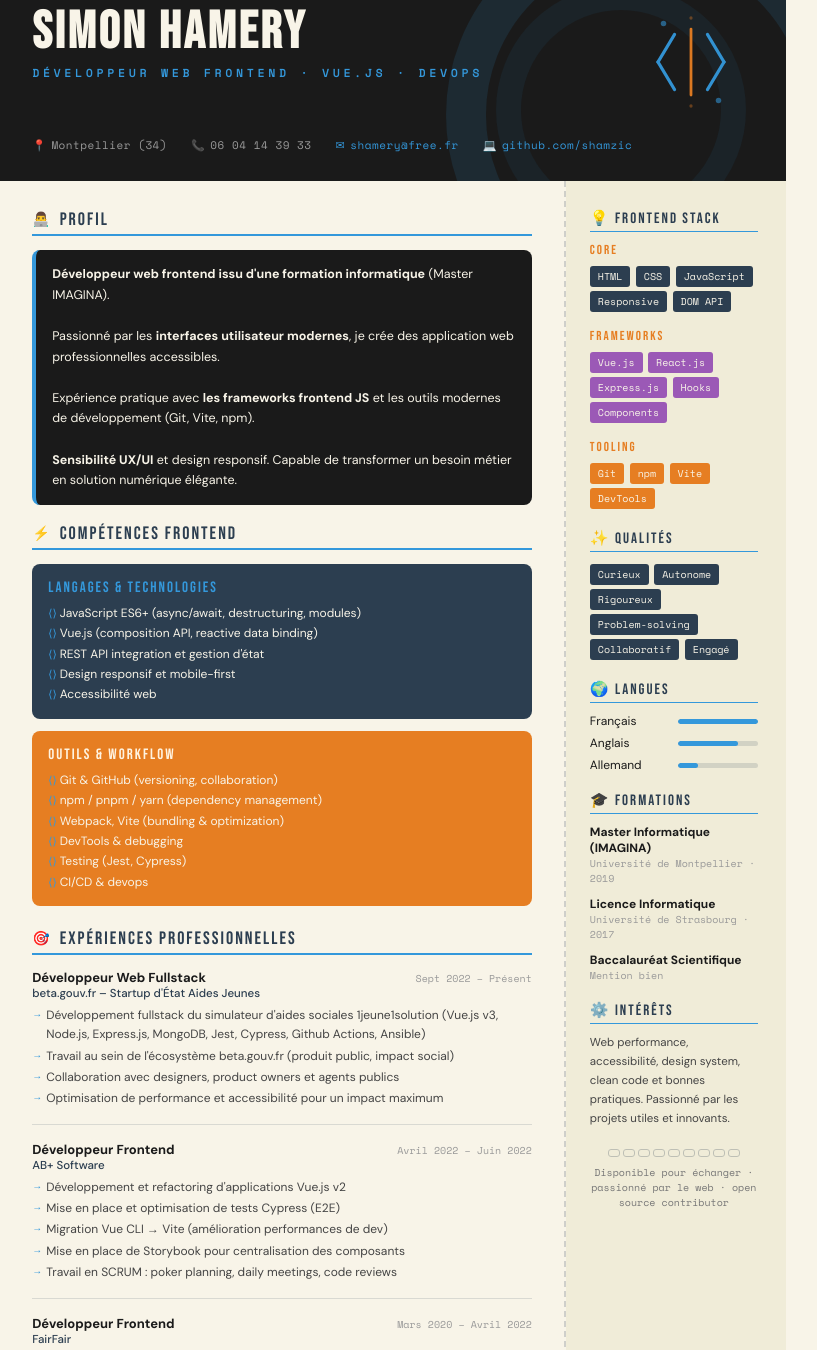
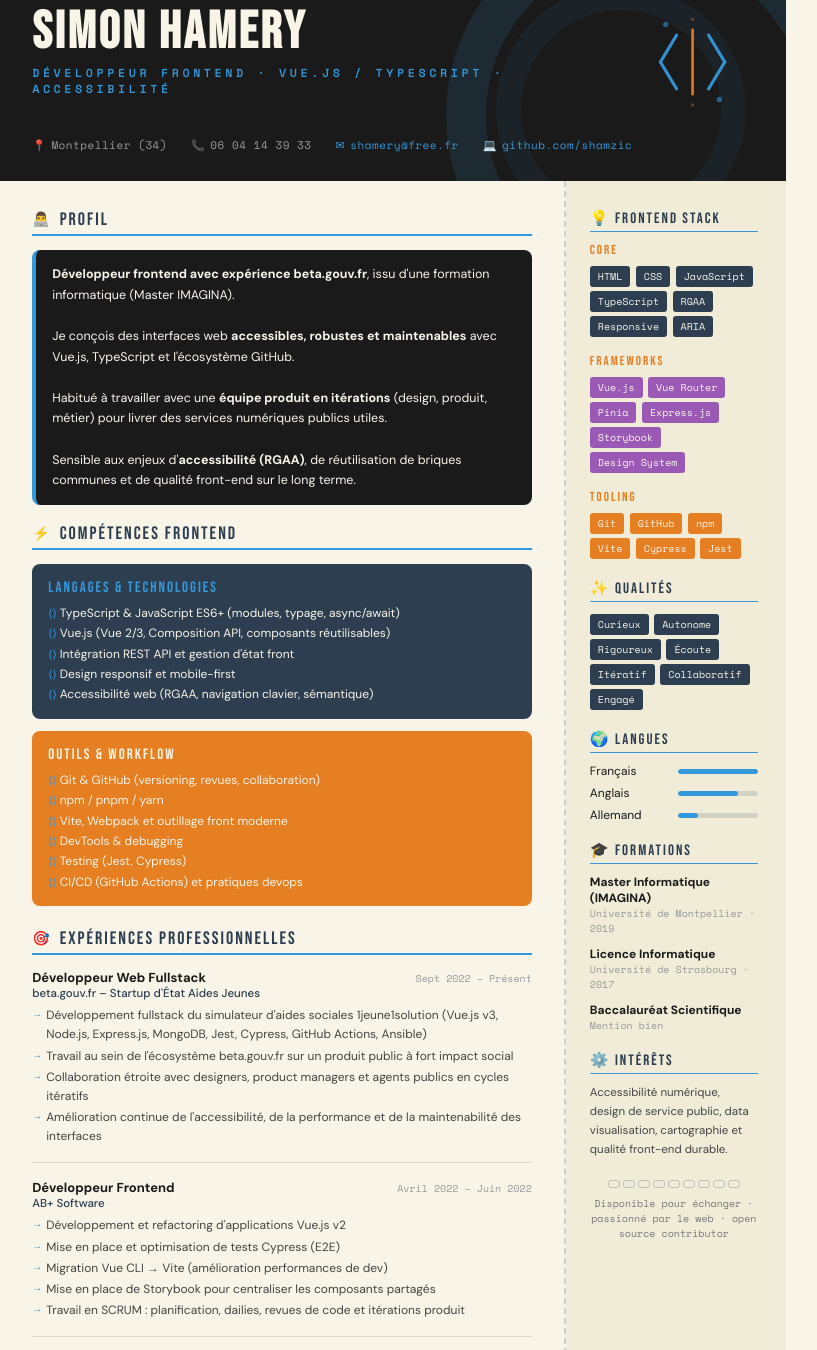
Before and after one commit to Shamzic/CVs, a plain HTML site: page cv_developpeur_frontend.html in a window 1280 px wide. Shown: the part 25-1375 px from the top of the page, without its empty margins (251-1068 px from the left). Drawn offline with nearby package versions, Linux system fonts and the light colour scheme.

Commit message:
feat: mise à jour du CV avec des descriptions plus précises et ajout de nouvelles compétences

```diff
--- a/cv_developpeur_frontend.html
+++ b/cv_developpeur_frontend.html
@@ -3,7 +3,7 @@
 <head>
 <meta charset="UTF-8">
 <meta name="viewport" content="width=device-width, initial-scale=1.0">
-<title>CV Simon Hamery – Développeur Web Frontend</title>
+<title>CV Simon Hamery – Développeur Frontend Vue.js / TypeScript</title>
 <style>
   @import url('https://fonts.googleapis.com/css2?family=Bebas+Neue&family=DM+Sans:wght@300;400;500;700&family=Space+Mono&display=swap');
 
@@ -378,7 +378,7 @@
   <div class="header-top">
     <div class="header-name">
       <h1>Simon Hamery</h1>
-      <h2>Développeur Web Frontend · Vue.js · devops</h2>
+      <h2>Développeur Frontend · Vue.js / TypeScript · Accessibilité</h2>
     </div>
     <!-- Code Icon SVG -->
     <svg class="code-icon" viewBox="0 0 100 100" fill="none" xmlns="http://www.w3.org/2000/svg">
@@ -417,10 +417,10 @@
 
     <div class="section-title" style="margin-top:0"><span class="icon">👨‍💻</span> Profil</div>
     <div class="profil-block">
-      <strong>Développeur web frontend issu d'une formation informatique</strong> (Master IMAGINA).<br><br>
-      Passionné par les <strong>interfaces utilisateur modernes</strong>, je crée des application web professionnelles accessibles.<br><br>
-      Expérience pratique avec <strong>les frameworks frontend JS</strong> et les outils modernes de développement (Git, Vite, npm).<br><br>
-      <strong>Sensibilité UX/UI</strong> et design responsif. Capable de transformer un besoin métier en solution numérique élégante.
+      <strong>Développeur frontend avec expérience beta.gouv.fr</strong>, issu d'une formation informatique (Master IMAGINA).<br><br>
+      Je conçois des interfaces web <strong>accessibles, robustes et maintenables</strong> avec Vue.js, TypeScript et l'écosystème GitHub.<br><br>
+      Habitué à travailler avec une <strong>équipe produit en itérations</strong> (design, produit, métier) pour livrer des services numériques publics utiles.<br><br>
+      Sensible aux enjeux d'<strong>accessibilité (RGAA)</strong>, de réutilisation de briques communes et de qualité front-end sur le long terme.
     </div>
 
     <!-- HIGHLIGHT COMPÉTENCES FRONTEND -->
@@ -428,22 +428,22 @@
     <div class="highlight-box">
       <div class="hl-title">Langages & Technologies</div>
       <ul>
-        <li>JavaScript ES6+ (async/await, destructuring, modules)</li>
-        <li>Vue.js (composition API, reactive data binding)</li>
-        <li>REST API integration et gestion d'état</li>
+        <li>TypeScript & JavaScript ES6+ (modules, typage, async/await)</li>
+        <li>Vue.js (Vue 2/3, Composition API, composants réutilisables)</li>
+        <li>Intégration REST API et gestion d'état front</li>
         <li>Design responsif et mobile-first</li>
-        <li>Accessibilité web</li>
+        <li>Accessibilité web (RGAA, navigation clavier, sémantique)</li>
       </ul>
     </div>
     <div class="highlight-box" style="background: #E67E22; margin-top: -4px;">
       <div class="hl-title" style="color: #FFF3E0;">Outils & Workflow</div>
       <ul>
-        <li>Git & GitHub (versioning, collaboration)</li>
-        <li>npm / pnpm / yarn (dependency management)</li>
-        <li>Webpack, Vite (bundling & optimization)</li>
+        <li>Git & GitHub (versioning, revues, collaboration)</li>
+        <li>npm / pnpm / yarn</li>
+        <li>Vite, Webpack et outillage front moderne</li>
         <li>DevTools & debugging</li>
         <li>Testing (Jest, Cypress)</li>
-        <li>CI/CD & devops</li>
+        <li>CI/CD (GitHub Actions) et pratiques devops</li>
       </ul>
     </div>
 
@@ -459,10 +459,10 @@
         <div class="exp-date">Sept 2022 – Présent</div>
       </div>
       <ul class="exp-desc">
-        <li>Développement fullstack du simulateur d'aides sociales 1jeune1solution (Vue.js v3, Node.js, Express.js, MongoDB, Jest, Cypress, Github Actions, Ansible)</li>
-        <li>Travail au sein de l'écosystème beta.gouv.fr (produit public, impact social)</li>
-        <li>Collaboration avec designers, product owners et agents publics</li>
-        <li>Optimisation de performance et accessibilité pour un impact maximum</li>
+        <li>Développement fullstack du simulateur d'aides sociales 1jeune1solution (Vue.js v3, Node.js, Express.js, MongoDB, Jest, Cypress, GitHub Actions, Ansible)</li>
+        <li>Travail au sein de l'écosystème beta.gouv.fr sur un produit public à fort impact social</li>
+        <li>Collaboration étroite avec designers, product managers et agents publics en cycles itératifs</li>
+        <li>Amélioration continue de l'accessibilité, de la performance et de la maintenabilité des interfaces</li>
       </ul>
     </div>
 
@@ -478,8 +478,8 @@
         <li>Développement et refactoring d'applications Vue.js v2</li>
         <li>Mise en place et optimisation de tests Cypress (E2E)</li>
         <li>Migration Vue CLI → Vite (amélioration performances de dev)</li>
-        <li>Mise en place de Storybook pour centralisation des composants</li>
-        <li>Travail en SCRUM : poker planning, daily meetings, code reviews</li>
+        <li>Mise en place de Storybook pour centraliser les composants partagés</li>
+        <li>Travail en SCRUM : planification, dailies, revues de code et itérations produit</li>
       </ul>
     </div>
 
@@ -547,10 +547,10 @@
     <div style="background: linear-gradient(135deg, #1A1A1A 0%, #2C3E50 100%); border-radius: 8px; padding: 14px 16px; border-left: 4px solid var(--cyan); margin-bottom: 4px;">
       <div style="font-family:'Bebas Neue';font-size:14px;letter-spacing:2px;color:var(--cyan);margin-bottom:8px;">En quête de sens & impact</div>
       <ul class="exp-desc" style="color: #ccc; margin-top: 0;">
-        <li style="color:#ccc">Contribué à des projets web favorisant <strong>mobilité douce</strong> et <strong>économie sociale</strong></li>
-        <li style="color:#ccc">Intéressé par les projets avec <strong>impact social ou environnemental</strong></li>
-        <li style="color:#ccc">Équilibre entre <strong>passion technique</strong> et <strong>contribution significative</strong></li>
-        <li style="color:#ccc"><strong>Curieux</strong> : self-learner, toujours à jour avec l'écosystème frontend moderne</li>
+        <li style="color:#ccc">Motivé par les produits de <strong>service public numérique</strong> et la réutilisation de données ouvertes</li>
+        <li style="color:#ccc">Appétence pour la <strong>data visualisation accessible</strong> (cartographie, graphiques lisibles, alternatives textuelles)</li>
+        <li style="color:#ccc">Intéressé par les projets avec <strong>impact social</strong> et les enjeux d'accessibilité tous handicaps</li>
+        <li style="color:#ccc"><strong>Curieux et autonome</strong> : amélioration continue, qualité front-end et partage des bonnes pratiques</li>
       </ul>
     </div>
 
@@ -566,23 +566,28 @@
       <div class="skill-tag">HTML</div>
       <div class="skill-tag">CSS</div>
       <div class="skill-tag">JavaScript</div>
+      <div class="skill-tag">TypeScript</div>
+      <div class="skill-tag">RGAA</div>
       <div class="skill-tag">Responsive</div>
-      <div class="skill-tag">DOM API</div>
+      <div class="skill-tag">ARIA</div>
     </div>
     <div class="skill-category">
       <div class="skill-cat-title">Frameworks</div>
       <div class="skill-tag accent">Vue.js</div>
-      <div class="skill-tag accent">React.js</div>
+      <div class="skill-tag accent">Vue Router</div>
+      <div class="skill-tag accent">Pinia</div>
       <div class="skill-tag accent">Express.js</div>
-      <div class="skill-tag accent">Hooks</div>
-      <div class="skill-tag accent">Components</div>
+      <div class="skill-tag accent">Storybook</div>
+      <div class="skill-tag accent">Design System</div>
     </div>
     <div class="skill-category">
       <div class="skill-cat-title">Tooling</div>
       <div class="skill-tag orange">Git</div>
+      <div class="skill-tag orange">GitHub</div>
       <div class="skill-tag orange">npm</div>
       <div class="skill-tag orange">Vite</div>
-      <div class="skill-tag orange">DevTools</div>
+      <div class="skill-tag orange">Cypress</div>
+      <div class="skill-tag orange">Jest</div>
     </div>
 
     <!-- COMPÉTENCES TRANSVERSALES -->
@@ -591,7 +596,8 @@
       <div class="skill-tag">Curieux</div>
       <div class="skill-tag">Autonome</div>
       <div class="skill-tag">Rigoureux</div>
-      <div class="skill-tag">Problem-solving</div>
+      <div class="skill-tag">Écoute</div>
+      <div class="skill-tag">Itératif</div>
       <div class="skill-tag">Collaboratif</div>
       <div class="skill-tag">Engagé</div>
     </div>
@@ -629,7 +635,7 @@
     <!-- INTÉRÊTS -->
     <div class="right-section-title">⚙️ Intérêts</div>
     <div style="font-size:11.5px;line-height:1.65;color:#444;">
-      Web performance, accessibilité, design system, clean code et bonnes pratiques. Passionné par les projets utiles et innovants.
+      Accessibilité numérique, design de service public, data visualisation, cartographie et qualité front-end durable.
     </div>
 
     <div style="margin-top: 20px; text-align:center; opacity:0.25;">
```
